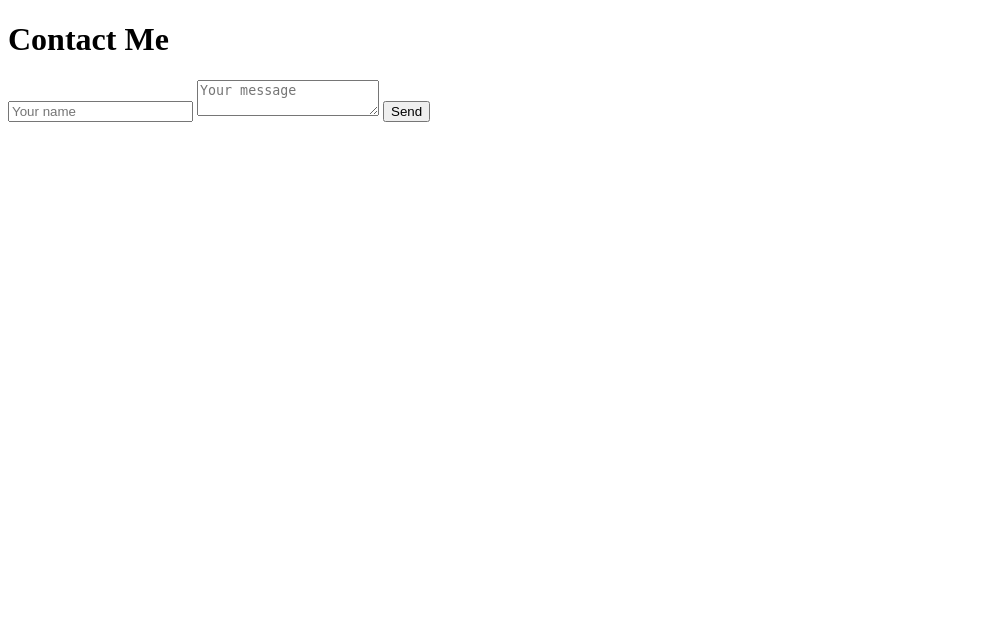
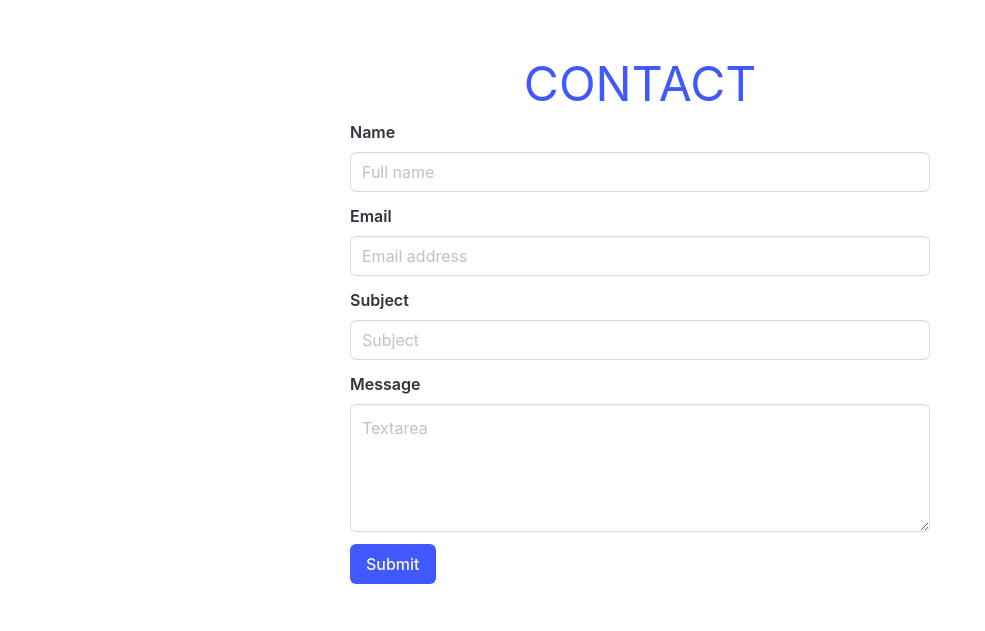
Before and after one commit to CodeWithSushil/My-Portfolio, a PHP site: page /contact.php in a window 1280 px wide. Shown: the top 631 px of the page, without its empty margins (0-985 px from the left). Run offline with PHP 8.4, Linux system fonts and the light colour scheme; some libraries are stand-ins or nearby versions.

Commit message:
Cantact page UI update

```diff
--- a/contact.php
+++ b/contact.php
@@ -1,32 +1,93 @@
-<?php
-if ($_SERVER['REQUEST_METHOD'] === 'POST') {
-  $name = $_POST['name'];
-  $message = $_POST['message'];
+<!doctype html>
+<html lang="en">
+    <head>
+        <meta charset="UTF-8" />
+        <meta name="viewport" content="width=device-width,initial-scale=1.0" />
+        <meta http-equiv="X-UA-Compatible" content="IE=edge" />
+        <meta name="description" content="My Portfolio" />
+        <meta name="robots" content="index, follow" />
+        <link rel="icon" href="favicon.ico" />
+        <title>Contact page | My Portfolio</title>
+        <link
+            rel="stylesheet"
+            href="https://cdnjs.cloudflare.com/ajax/libs/bulma/1.0.4/css/bulma.min.css"
+            integrity="sha512-yh2RE0wZCVZeysGiqTwDTO/dKelCbS9bP2L94UvOFtl/FKXcNAje3Y2oBg/ZMZ3LS1sicYk4dYVGtDex75fvvA=="
+            crossorigin="anonymous"
+            referrerpolicy="no-referrer"
+        />
+        <link
+            rel="stylesheet"
+            href="https://cdnjs.cloudflare.com/ajax/libs/font-awesome/7.0.1/css/all.min.css"
+            integrity="sha512-2SwdPD6INVrV/lHTZbO2nodKhrnDdJK9/kg2XD1r9uGqPo1cUbujc+IYdlYdEErWNu69gVcYgdxlmVmzTWnetw=="
+            crossorigin="anonymous"
+            referrerpolicy="no-referrer"
+        />
+    </head>
+    <body>
+        <section class="section">
+            <div class="columns is-centered">
+                <div class="column is-mobile is-6-desktop is-10-tablet">
+                    <h2
+                        class="is-size-4-mobile is-size-3-tablet is-size-2-desktop is-size-1-widescreen has-text-link has-text-centered is-uppercase"
+                    >
+                        Contact
+                    </h2>
+                    <form method="post">
+                        <div class="field">
+                            <label class="label">Name</label>
+                            <div class="control">
+                                <input
+                                    class="input"
+                                    type="text"
+                                    placeholder="Full name"
+                                    required
+                                />
+                            </div>
+                        </div>
 
-  // Store in SQLite
-  // ../database/portfolio.sqlite
-  $dbPath = 'database/portfolio.sqlite';
-  $db = new PDO('sqlite:database.db');
-  $stmt = $db->prepare('INSERT INTO messages (name, message, created_at) VALUES (?, ?, datetime("now"))');
-  $stmt->execute([$name, $message]);
+                        <div class="field">
+                            <label class="label">Email</label>
+                            <div class="control">
+                                <input
+                                    class="input"
+                                    type="email"
+                                    placeholder="Email address"
+                                    required
+                                />
+                            </div>
+                        </div>
 
-  // Trigger n8n webhook (optional)
- // $webhook = 'https://n8n.yourdomain.com/webhook/contact';
-//  @file_get_contents($webhook . '?name=' . urlencode($name));
+                        <div class="field">
+                            <label class="label">Subject</label>
+                            <div class="control">
+                                <input
+                                    class="input"
+                                    type="text"
+                                    placeholder="Subject"
+                                    required
+                                />
+                            </div>
+                        </div>
 
-  echo "Thank you for contacting me!";
-  exit;
-}
-?>
-<!DOCTYPE html>
-<html lang="en">
-<head><title>Contact</title></head>
-<body>
-  <h1>Contact Me</h1>
-  <form method="POST">
-    <input type="text" name="name" placeholder="Your name" required>
-    <textarea name="message" placeholder="Your message" required></textarea>
-    <button type="submit">Send</button>
-  </form>
-</body>
+                        <div class="field">
+                            <label class="label">Message</label>
+                            <div class="control">
+                                <textarea
+                                    class="textarea"
+                                    placeholder="Textarea"
+                                    required
+                                ></textarea>
+                            </div>
+                        </div>
+
+                        <div class="field is-grouped">
+                            <div class="control">
+                                <button class="button is-link">Submit</button>
+                            </div>
+                        </div>
+                    </form>
+                </div>
+            </div>
+        </section>
+    </body>
 </html>
```
